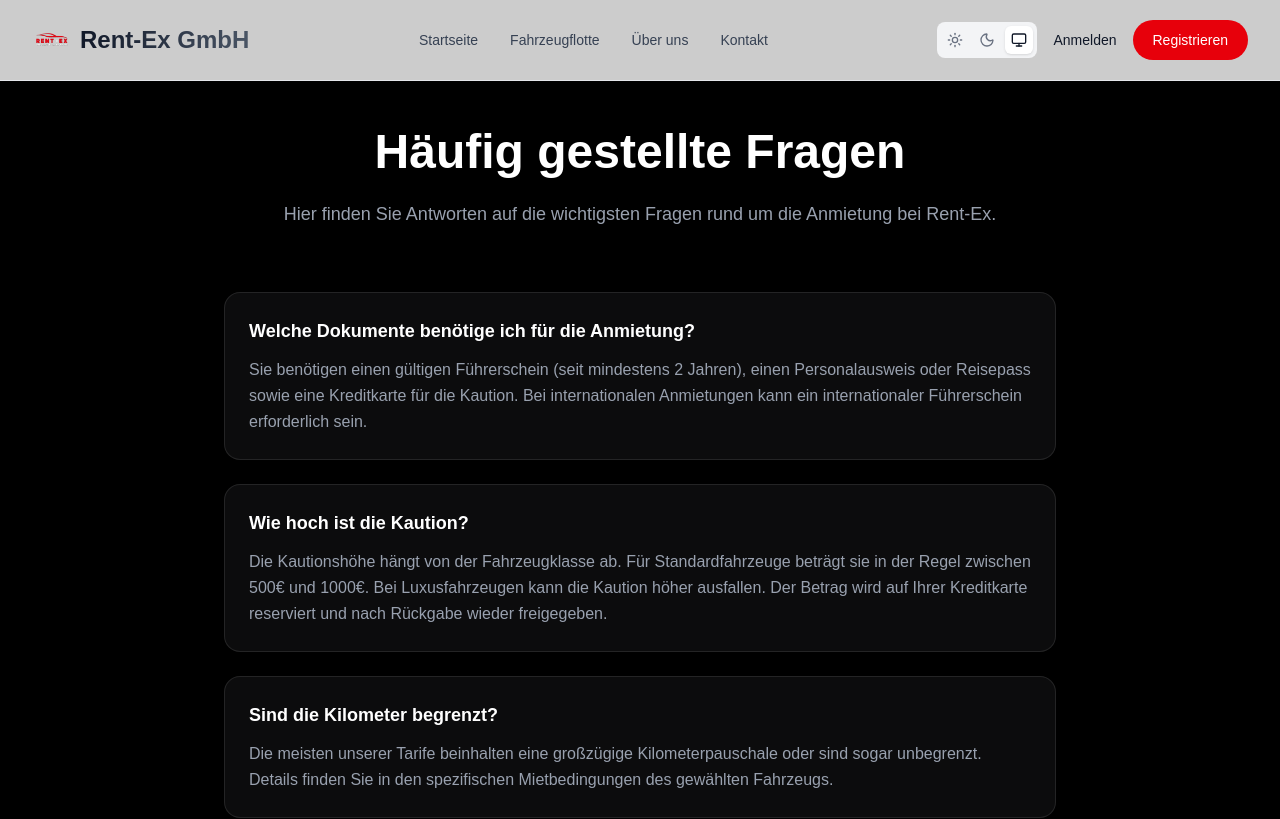
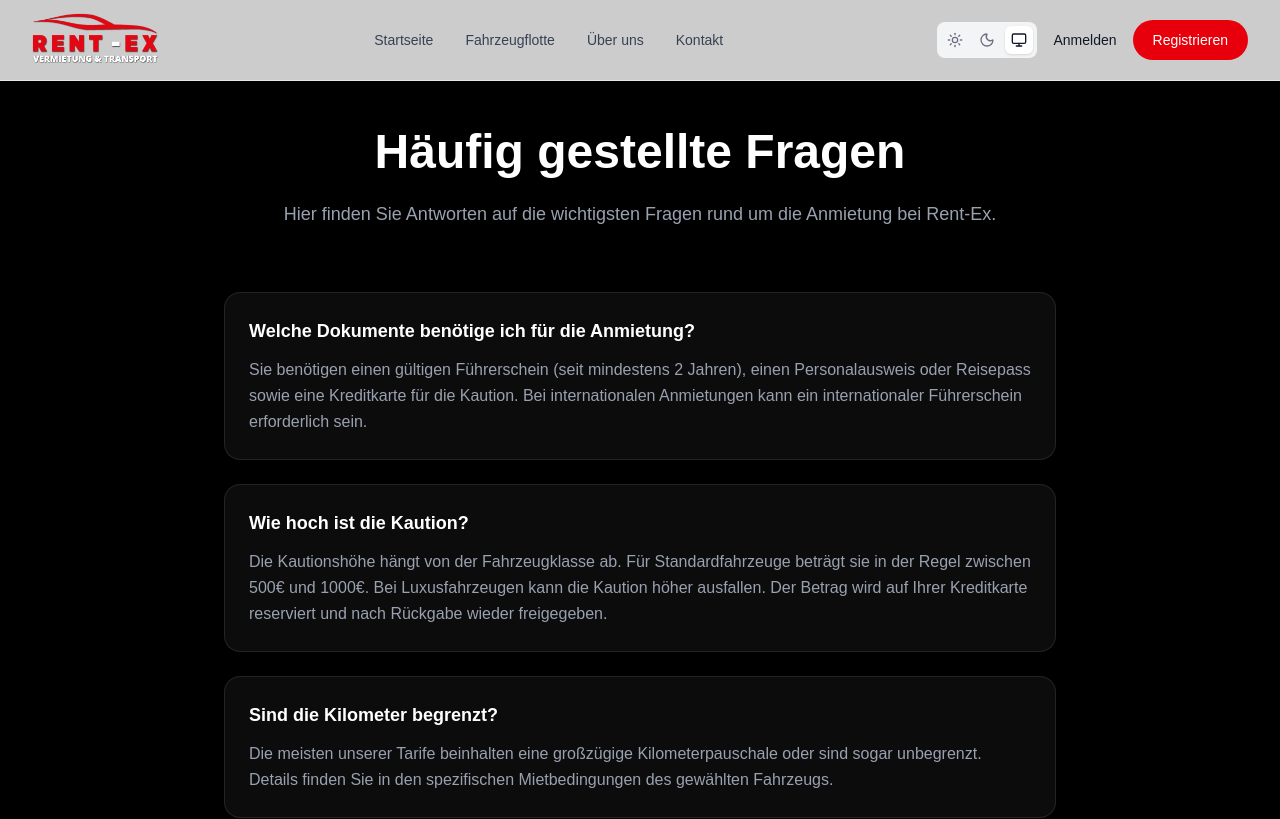
Before and after one commit to XezMetITSolutions/RentEx, a Next.js app: page /faq in a window 1280 px wide. Shown: the top 819 px of the page. Built offline with nearby package versions, Linux system fonts and the light colour scheme.

Commit message:
Remove brand text and enlarge logo in Navbar

```diff
--- a/components/home/Navbar.tsx
+++ b/components/home/Navbar.tsx
@@ -15,17 +15,14 @@ export default function Navbar() {
                 <div className="flex items-center justify-between h-20">
                     {/* Logo */}
                     <Link href="/" className="flex items-center gap-2 group">
-                        <div className="relative w-10 h-10 rounded-xl overflow-hidden group-hover:shadow-lg group-hover:shadow-red-500/50 transition-all duration-300">
+                        <div className="relative w-32 h-16 rounded-xl overflow-hidden group-hover:shadow-lg group-hover:shadow-red-500/50 transition-all duration-300">
                             <Image
                                 src="/assets/logo.png"
                                 alt="Rent-Ex Logo"
                                 fill
-                                className="object-contain p-1"
+                                className="object-contain"
                             />
                         </div>
-                        <span className="text-2xl font-bold bg-gradient-to-r from-gray-900 to-gray-600 dark:from-white dark:to-gray-400 bg-clip-text text-transparent">
-                            Rent-Ex GmbH
-                        </span>
                     </Link>
 
                     {/* Desktop Menu */}
```
